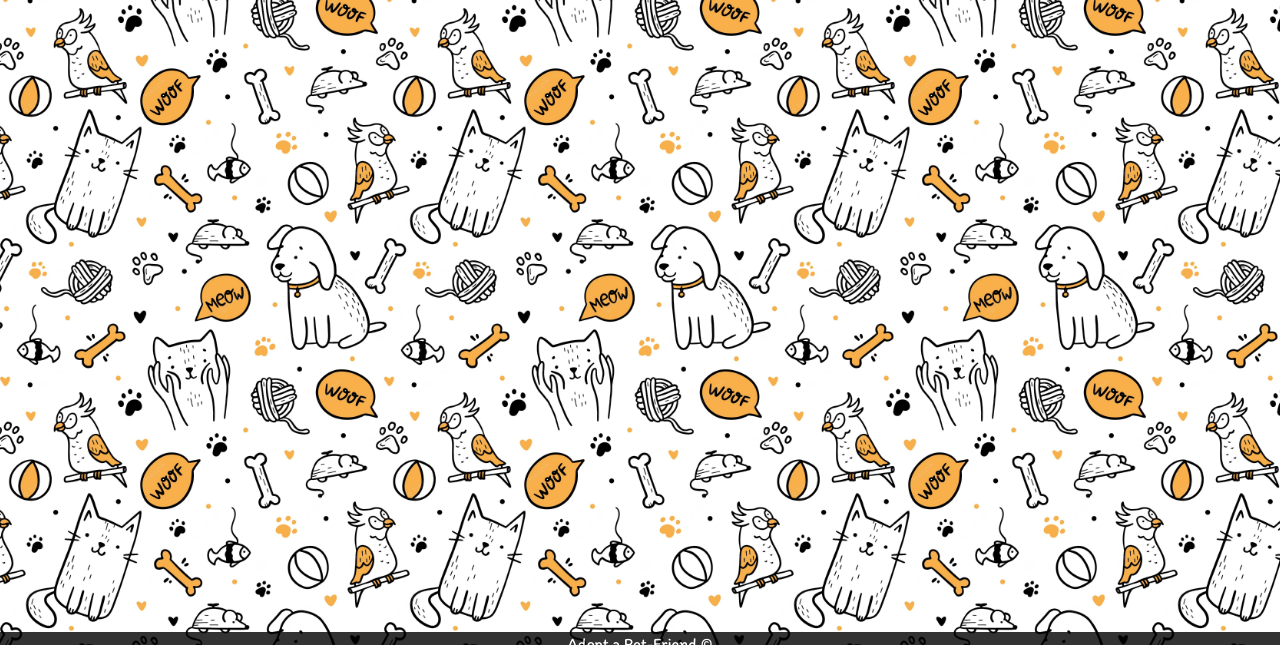
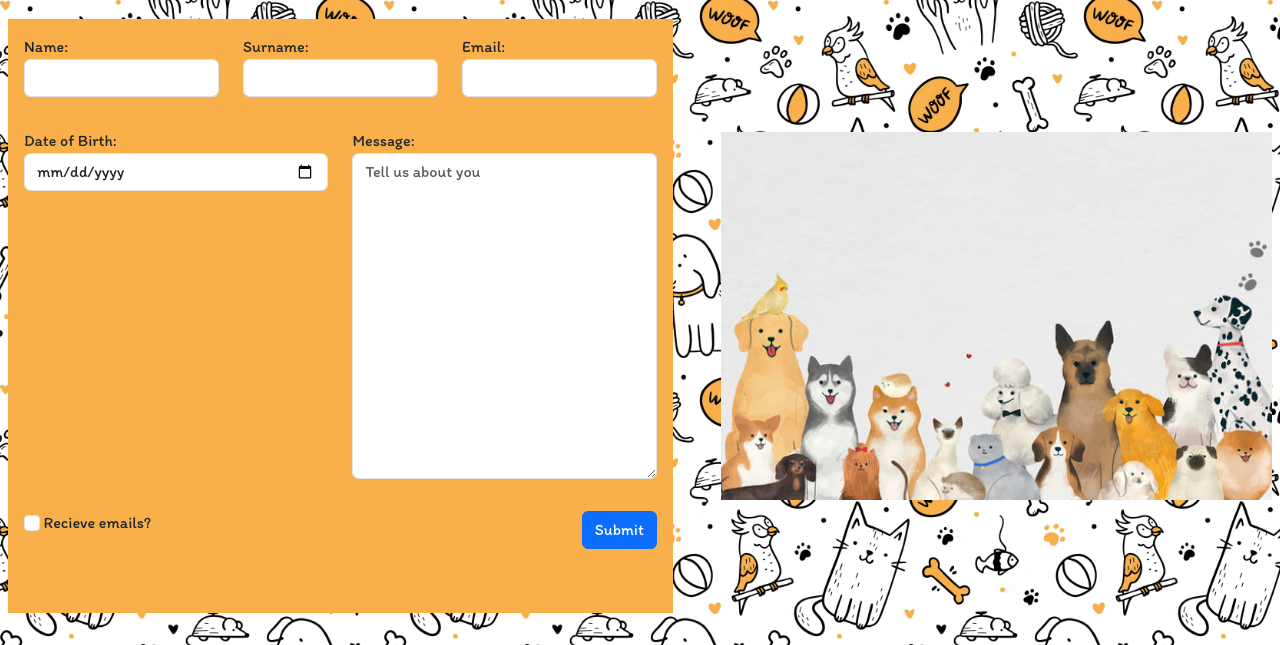
Before and after one commit to CanosaLeandro/ProyectoCoderHouse, a website: page Vistas/contact.html in a window 1280 px wide. Shown: the part 96-741 px from the top of the page. Drawn offline with nearby package versions, Linux system fonts and the light colour scheme.

Commit message:
Contact and Shelters views

```diff
--- a/SASS/main.scss
+++ b/SASS/main.scss
@@ -5,6 +5,7 @@
 @import "./partials/pets";
 @import "./partials/blog";
 @import "./partials/products";
+@import "./partials/shelters";
+@import "./partials/contact";
 @import "./partials/media-queries";
-@import "./partials/footer";
-@import "./partials/shelters"
+@import "./partials/footer"
--- /dev/null
+++ b/SASS/partials/_contact.scss
@@ -0,0 +1,25 @@
+.contact {
+
+  &__form {
+    display: flex;
+    flex-wrap: wrap;
+    align-content: flex-start;
+    gap: 2rem;
+    padding: 1rem;
+    background-color: #F9B04B;
+
+    & .row {
+      margin-bottom: 2rem;
+    }
+  }
+
+  &__background {
+    width: 50%;
+
+    & img {
+      object-fit: fill;
+      width:100%;
+      height: auto;
+    }
+  }
+}
--- a/SASS/partials/_media-queries.scss
+++ b/SASS/partials/_media-queries.scss
@@ -7,14 +7,20 @@
     align-items: center;
   }
 
-  .blog__container {
-    flex-direction: column;
-    align-items: center;
-    justify-content: end;
+  .blog {
+    &__container {
+      flex-direction: column;
+      align-items: center;
+      justify-content: end;
+    }
+
+    &_input textarea {
+      width: 20em;
+    }
   }
 
-  .blog__input textarea {
-    width: 20em;
+  .contact__background {
+    display: none;
   }
 }
 
--- a/SASS/partials/_shelters.scss
+++ b/SASS/partials/_shelters.scss
@@ -15,9 +15,13 @@ $shelters-f-s: 3rem;
     background-color: cornsilk;
     border: 3px solid #F9B04B;
     border-radius: 15px;
+    margin: 1rem;
   }
 
   & p {
+    color: darksalmon;
+    -webkit-text-stroke: 1px purple ;
     font-size: $shelters-f-s;
+    margin: 0;
   }
 }
--- a/Vistas/contact.html
+++ b/Vistas/contact.html
@@ -57,7 +57,50 @@
         </div>
       </nav>
     </header>
-    <main></main>
+
+    <main class="d-flex align-items-center justify-content-center m-2 gap-5">
+      <div class="contact__form">
+        <form>
+          <div class="form-group row">
+            <div class="col-sm-4">
+              <label for="name">Name:</label>
+              <input type="text" class="form-control" id="name">
+            </div>
+            <div class="col-sm-4">
+              <label for="surname">Surname:</label>
+              <input type="text" class="form-control" id="surname">
+            </div>
+            <div class="col-sm-4">
+              <label for="email">Email:</label>
+              <input type="email" class="form-control" id="email">
+            </div>
+          </div>
+          <div class="form-group row">
+            <div class="col-sm-6">
+              <label for="birthdate">Date of Birth:</label>
+              <input type="date" class="form-control" id="birthdate" placeholder="dd/mm/yyyy">
+            </div>
+            <div class="col-sm-6">
+              <label for="message">Message:</label>
+              <textarea class="form-control" id="message" rows="13" placeholder="Tell us about you"></textarea>
+            </div>
+          </div>
+          <div class="form-group row">
+            <div class="col-sm-6">
+              <input type="checkbox" class="form-check-input" id="emailsConfirmation">
+              <label class="form-check-label" for="emailsConfirmation">Recieve emails?</label>
+            </div>
+            <div class="col-sm-6">
+              <button type="submit" class="btn btn-primary float-end">Submit</button>
+            </div>
+          </div>
+        </form>
+      </div>
+      <div class="contact__background">
+        <img src="../Img/pets_background.jpg" alt="">
+      </div>
+    </main>
+
     <footer>
       <span>Adopt a Pet-Friend ©</span>
       <div class="social__links">
```
Also changed, not shown: Vistas/shelters.html (+20 -2 lines), CSS/compilado.css, Img/pets_background.jpg (added).
